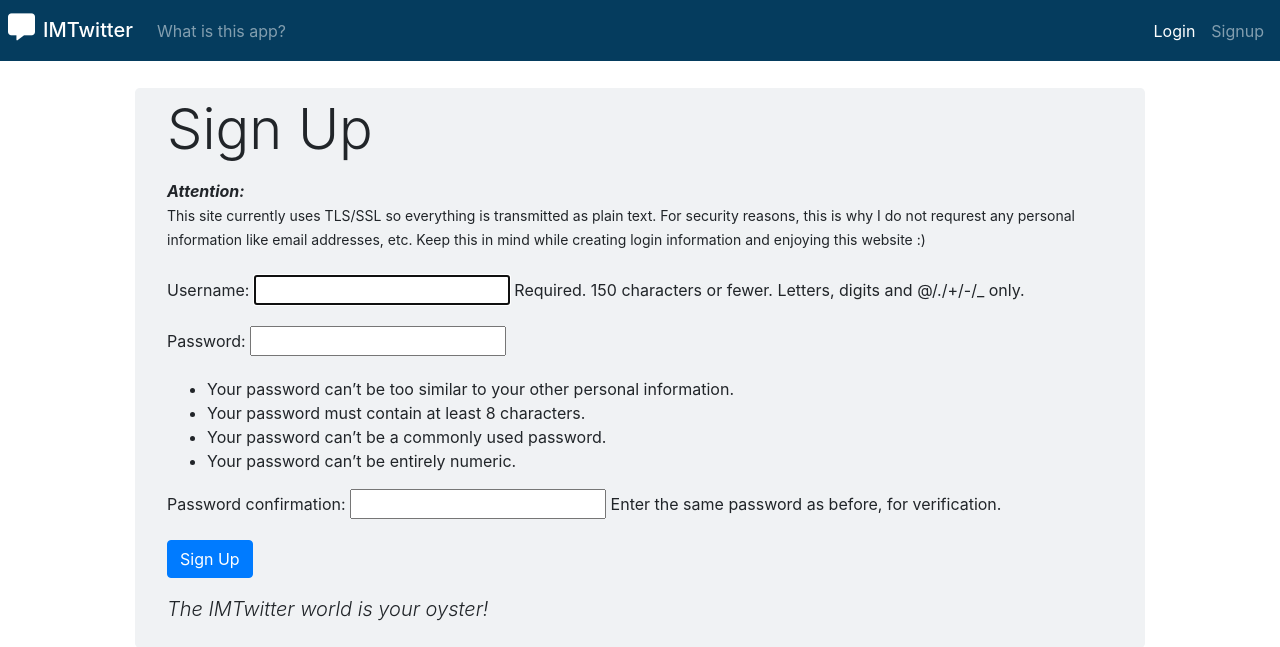
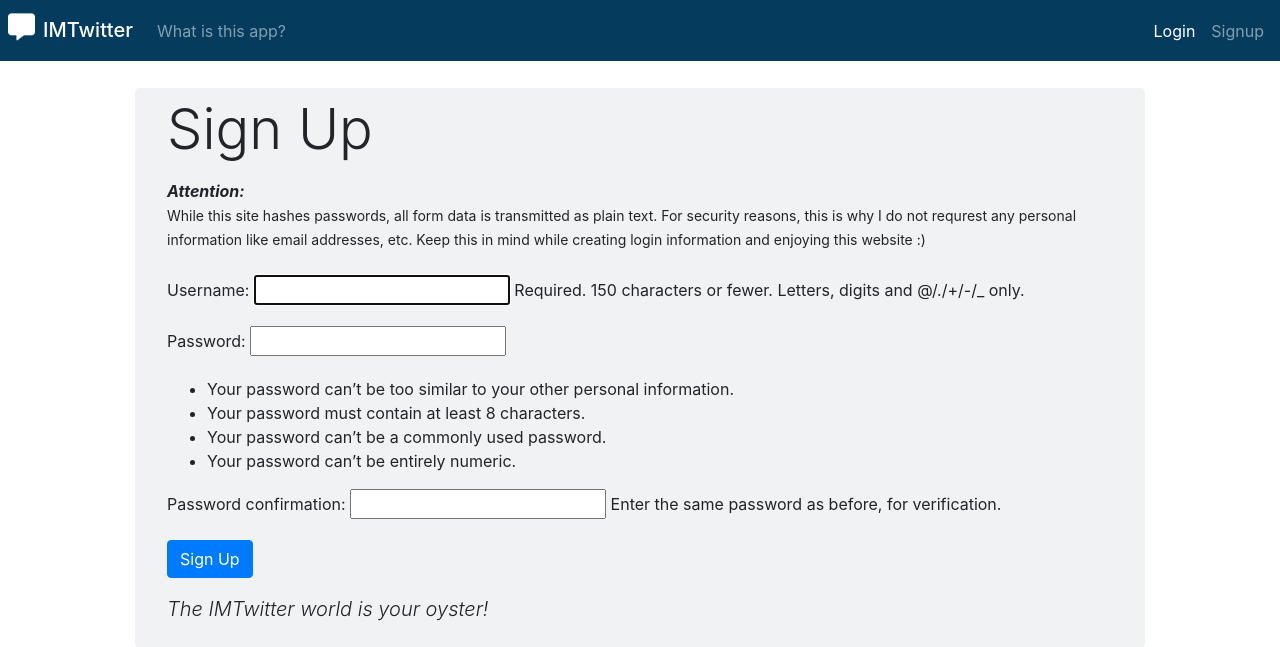
Before and after one commit to mbeche/mysite-imtwitter, a Django app: page /accounts/signup/ in a window 1280 px wide. Shown: the top 647 px of the page. Run offline with Django 3.2, Linux system fonts and the light colour scheme; some libraries are stand-ins or nearby versions.

Commit message:
Signup advisory

```diff
--- a/mysite/templates/signup.html
+++ b/mysite/templates/signup.html
@@ -12,7 +12,7 @@
           <strong><em>Attention:</em></strong>
         </div>
         <div class="">
-          <span style="font-size: 14px; line-height: 14px;">This site currently uses TLS/SSL so everything is transmitted as plain text. For security reasons, this is why I do not requrest any personal information like email addresses, etc. Keep this in mind while creating login information and enjoying this website :)
+          <span style="font-size: 14px; line-height: 14px;">While this site hashes passwords, all form data is transmitted as plain text. For security reasons, this is why I do not requrest any personal information like email addresses, etc. Keep this in mind while creating login information and enjoying this website :)
         </div>
         <br>
         <form method="post">
```
